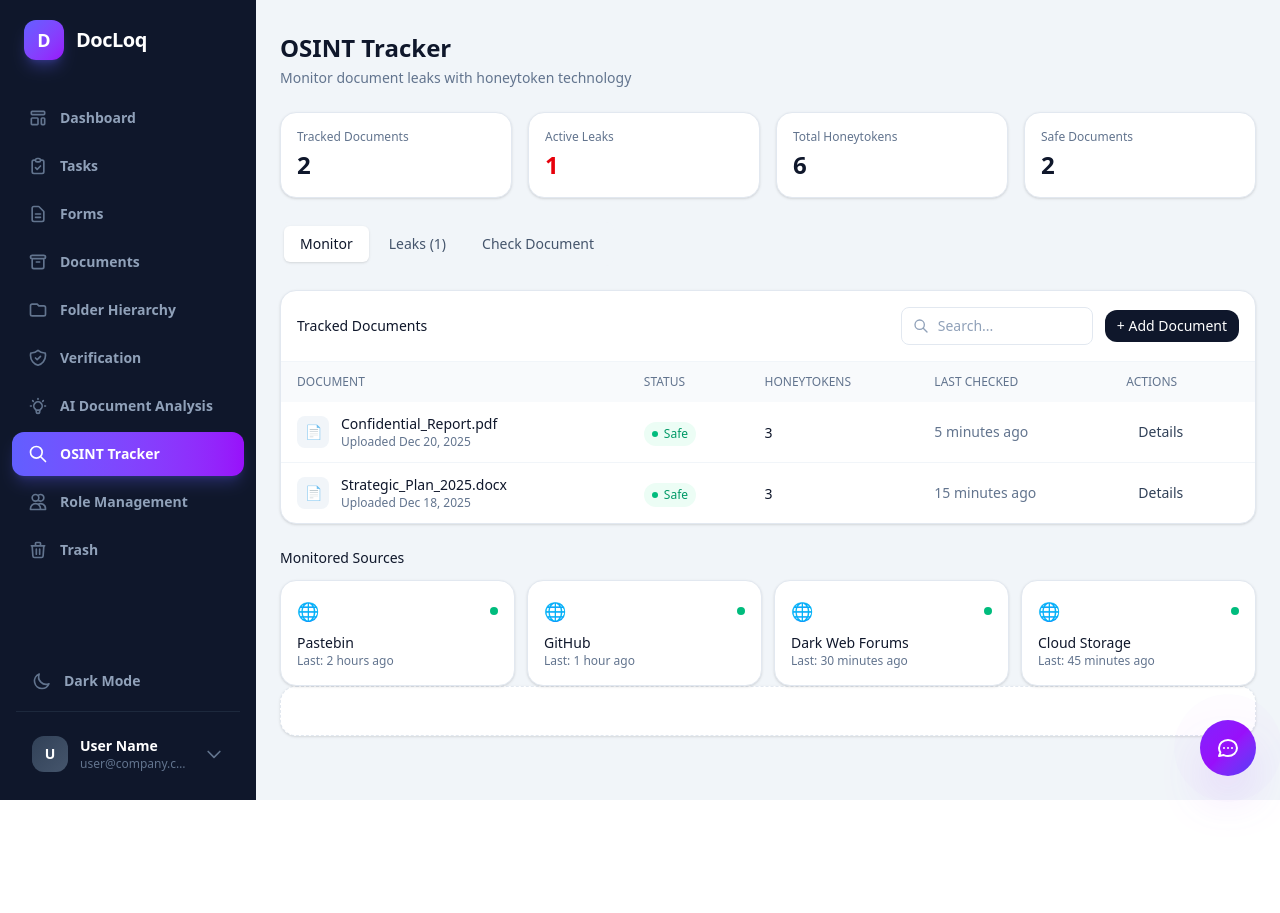
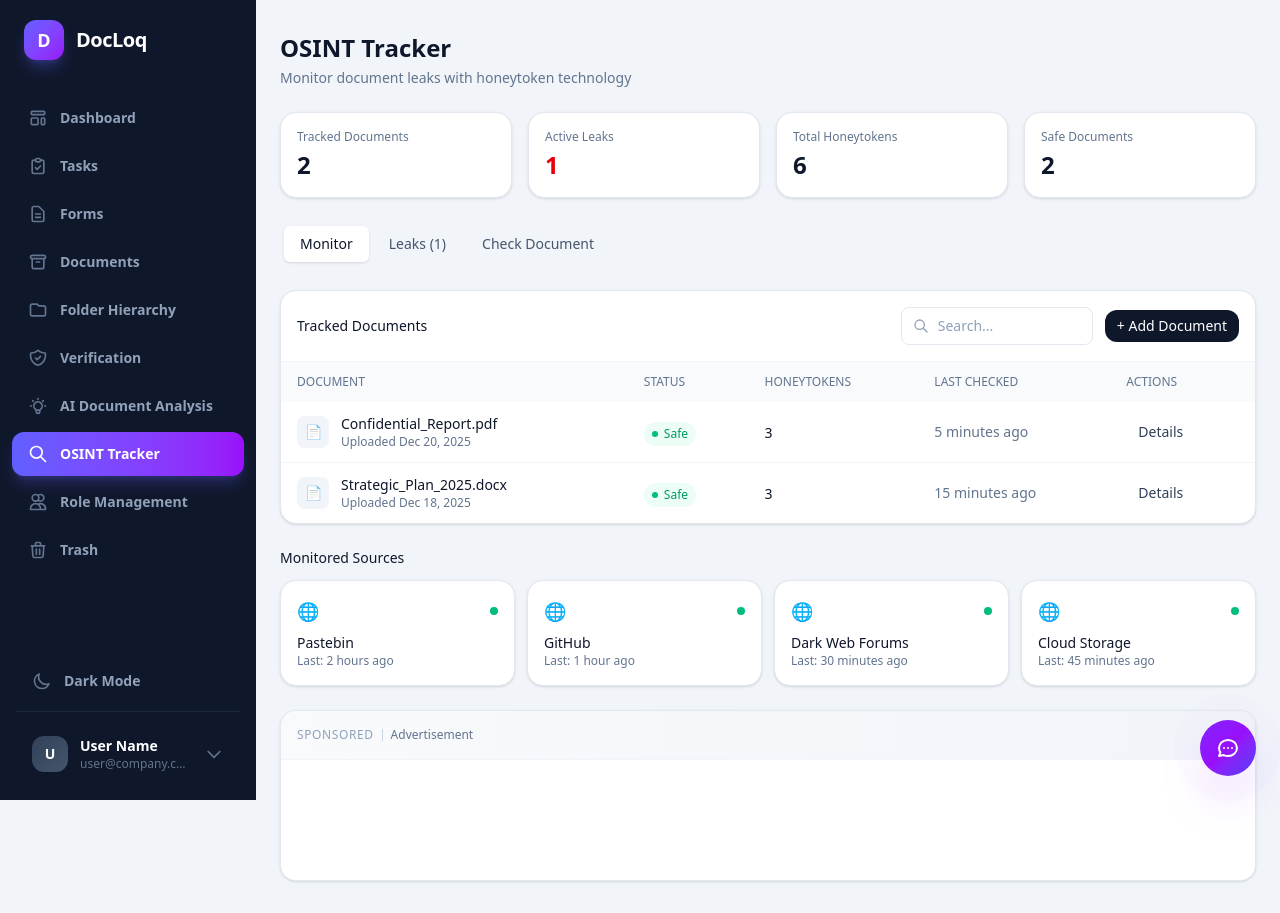
Before and after one commit to Rafeejooo/Docloq-Document-Management-System, a React (Vite) app in the folder frontend/: page /osint-tracker in a window 1280 px wide. Before the commit the page ends 800 px from the top, so only its background shows below. Built offline with nearby package versions, Linux system fonts and the light colour scheme.

Commit message:
Update OSINTTracker.jsx

```diff
--- a/frontend/src/features/osint-tracker/OSINTTracker.jsx
+++ b/frontend/src/features/osint-tracker/OSINTTracker.jsx
@@ -230,11 +230,20 @@ export default function OSINTTracker() {
             </div>
 
             {/* ==================== AD SECTION - EASY TO REMOVE ==================== */}
-            <Card className="p-6 bg-slate-50/50 dark:bg-slate-800/50 border-dashed">
-              <div className="text-center">
-                <script src="https://pl28383800.effectivegatecpm.com/64/4e/7d/644e7d71d912e30f70fd097dce4ca6b7.js"></script>
-              </div>
-            </Card>
+            <div className="mt-6">
+              <Card className="overflow-hidden">
+                <div className="p-4 border-b border-slate-100 dark:border-slate-800 bg-gradient-to-r from-slate-50 to-slate-100 dark:from-slate-800 dark:to-slate-800/50">
+                  <div className="flex items-center gap-2">
+                    <span className="text-xs font-medium text-slate-400 dark:text-slate-500 uppercase tracking-wider">Sponsored</span>
+                    <div className="h-3 w-px bg-slate-300 dark:bg-slate-600"></div>
+                    <span className="text-xs text-slate-500 dark:text-slate-400">Advertisement</span>
+                  </div>
+                </div>
+                <div className="p-6 bg-white dark:bg-slate-900 flex items-center justify-center min-h-[120px]">
+                  <script src="https://pl28384019.effectivegatecpm.com/c3/ed/77/c3ed7700ba74c1a03b27dbefee2499e3.js"></script>
+                </div>
+              </Card>
+            </div>
             {/* ==================== END AD SECTION ==================== */}
           </div>
         </motion.div>
```
